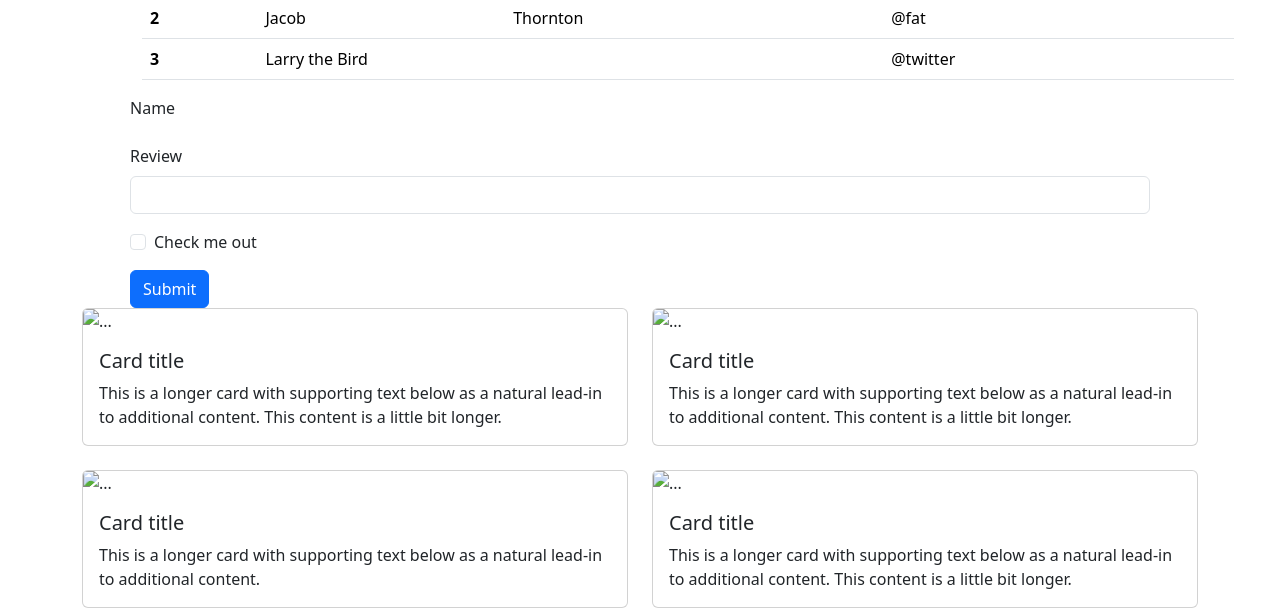
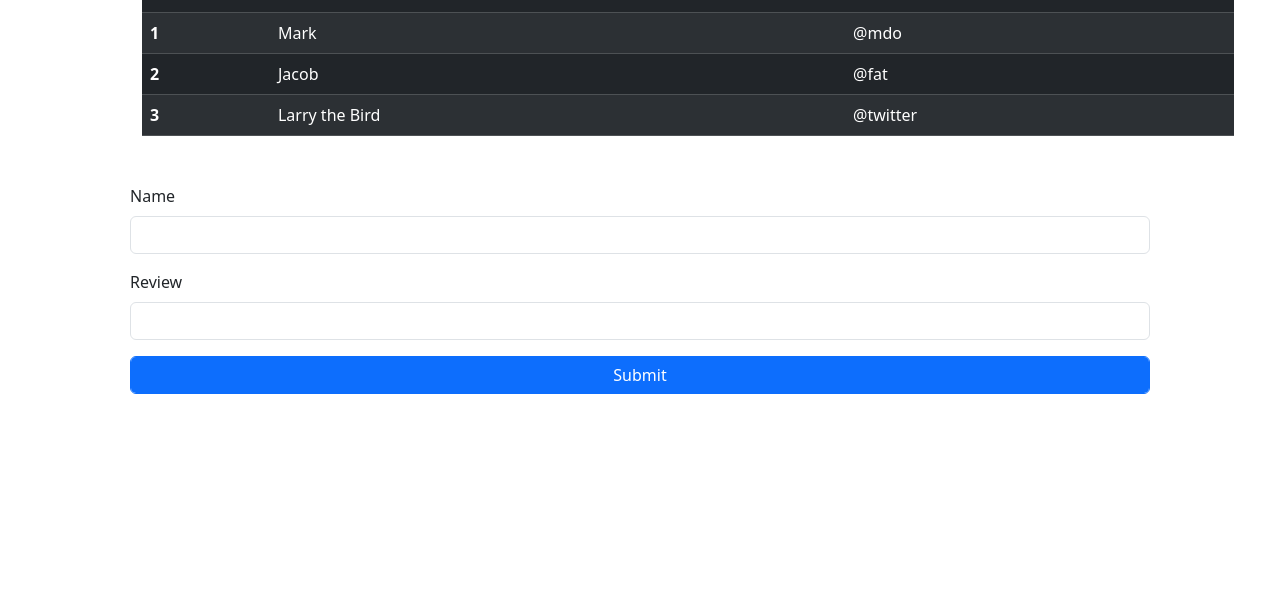
Before and after one commit to trevornei/week-10-coding-assignment, a website: page index.html in a window 1280 px wide. Shown: the part 682-1290 px from the top of the page. After the commit the page ends 1124 px from the top, so only its background shows below. Drawn offline with nearby package versions, Linux system fonts and the light colour scheme.

Commit message:
Cleaned up form and added review.js file.

```diff
--- a/index.html
+++ b/index.html
@@ -44,14 +44,16 @@
           </div>
         </div>
       </div>
-
+      <!--Table-->
       <div class="container mx-5">
-        <table class="table">
+        <table class="table table-dark table-striped justify-content-center">
           <thead>
+            <tr>
+              <h1>Leave a review!</h1>
+            </tr>
             <tr>
               <th scope="col">#</th>
               <th scope="col">First</th>
-              <th scope="col">Last</th>
               <th scope="col">Handle</th>
             </tr>
           </thead>
@@ -59,80 +61,38 @@
             <tr>
               <th scope="row">1</th>
               <td>Mark</td>
-              <td>Otto</td>
               <td>@mdo</td>
             </tr>
             <tr>
               <th scope="row">2</th>
               <td>Jacob</td>
-              <td>Thornton</td>
               <td>@fat</td>
             </tr>
             <tr>
               <th scope="row">3</th>
-              <td colspan="2">Larry the Bird</td>
+              <td>Larry the Bird</td>
               <td>@twitter</td>
             </tr>
           </tbody>
         </table>
       </div>
-      <div id="form-cont" class="mx-5">
+      <!--Form-->
+      <div id="form-cont" class="mx-5 my-5">
         <form>
           <div class="mb-3">
-            <label for="exampleInputEmail1" class="form-label">Name</label>
+            <label for="name" class="form-label" placeholder="Name">Name</label>
+            <input type="text" class="form-control" id="name">
           </div>
           <div class="mb-3">
-            <label for="exampleInputPassword1" class="form-label">Review</label>
-            <input type="password" class="form-control" id="exampleInputPassword1">
+            <label for="review" class="form-label" placeholder="Review">Review</label>
+            <input type="text" class="form-control" id="review">
           </div>
-          <div class="mb-3 form-check">
-            <input type="checkbox" class="form-check-input" id="exampleCheck1">
-            <label class="form-check-label" for="exampleCheck1">Check me out</label>
-          </div>
-          <button type="submit" class="btn btn-primary">Submit</button>
+          <button type="submit" class="btn btn-primary form-control">Submit</button>
         </form>
-      </div>
-
-      <div class="row row-cols-1 row-cols-md-2 g-4">
-        <div class="col">
-          <div class="card">
-            <img src="..." class="card-img-top" alt="...">
-            <div class="card-body">
-              <h5 class="card-title">Card title</h5>
-              <p class="card-text">This is a longer card with supporting text below as a natural lead-in to additional content. This content is a little bit longer.</p>
-            </div>
-          </div>
-        </div>
-        <div class="col">
-          <div class="card">
-            <img src="..." class="card-img-top" alt="...">
-            <div class="card-body">
-              <h5 class="card-title">Card title</h5>
-              <p class="card-text">This is a longer card with supporting text below as a natural lead-in to additional content. This content is a little bit longer.</p>
-            </div>
-          </div>
-        </div>
-        <div class="col">
-          <div class="card">
-            <img src="..." class="card-img-top" alt="...">
-            <div class="card-body">
-              <h5 class="card-title">Card title</h5>
-              <p class="card-text">This is a longer card with supporting text below as a natural lead-in to additional content.</p>
-            </div>
-          </div>
-        </div>
-        <div class="col">
-          <div class="card">
-            <img src="..." class="card-img-top" alt="...">
-            <div class="card-body">
-              <h5 class="card-title">Card title</h5>
-              <p class="card-text">This is a longer card with supporting text below as a natural lead-in to additional content. This content is a little bit longer.</p>
-            </div>
-          </div>
-        </div>
       </div>
     <!--Footer-->
 
+    <script src="node_modules/jquery/dist/jquery.js"></script>
     <script src="https://cdn.jsdelivr.net/npm/bootstrap@5.3.1/dist/js/bootstrap.bundle.min.js" integrity="sha384-HwwvtgBNo3bZJJLYd8oVXjrBZt8cqVSpeBNS5n7C8IVInixGAoxmnlMuBnhbgrkm" crossorigin="anonymous"></script>
 </body>
 </html>
```
Also changed, not shown: review.js (added).
